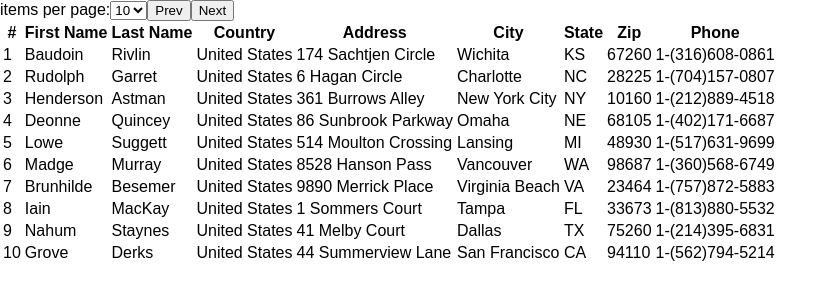
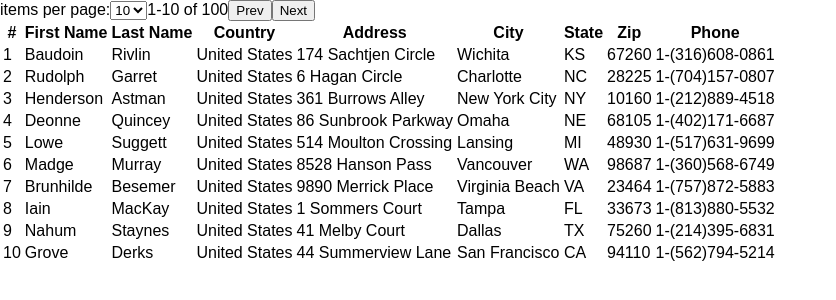
Before and after one commit to Siyami/ui-ux-exercise, a React (Create React App) app: page / in a window 1280 px wide. Shown: the top 300 px of the page, without its empty margins (0-836 px from the left). Built offline with nearby package versions, Linux system fonts and the light colour scheme; the HTML template or start-up script is replaced by a standard one.

Commit message:
add logic for count of current indices and total

```diff
--- a/src/App.js
+++ b/src/App.js
@@ -70,6 +70,8 @@ class App extends Component {
           <option value="100">100</option> */}
         </select>
 
+        {this.state.startVal + 1}-{this.state.endVal} of {data.length}
+
         <button onClick={this.prevPage} type="button" className="btn btn-primary">Prev</button>
 
         <button onClick={this.nextPage} type="button" className="btn btn-primary">Next</button>
```
